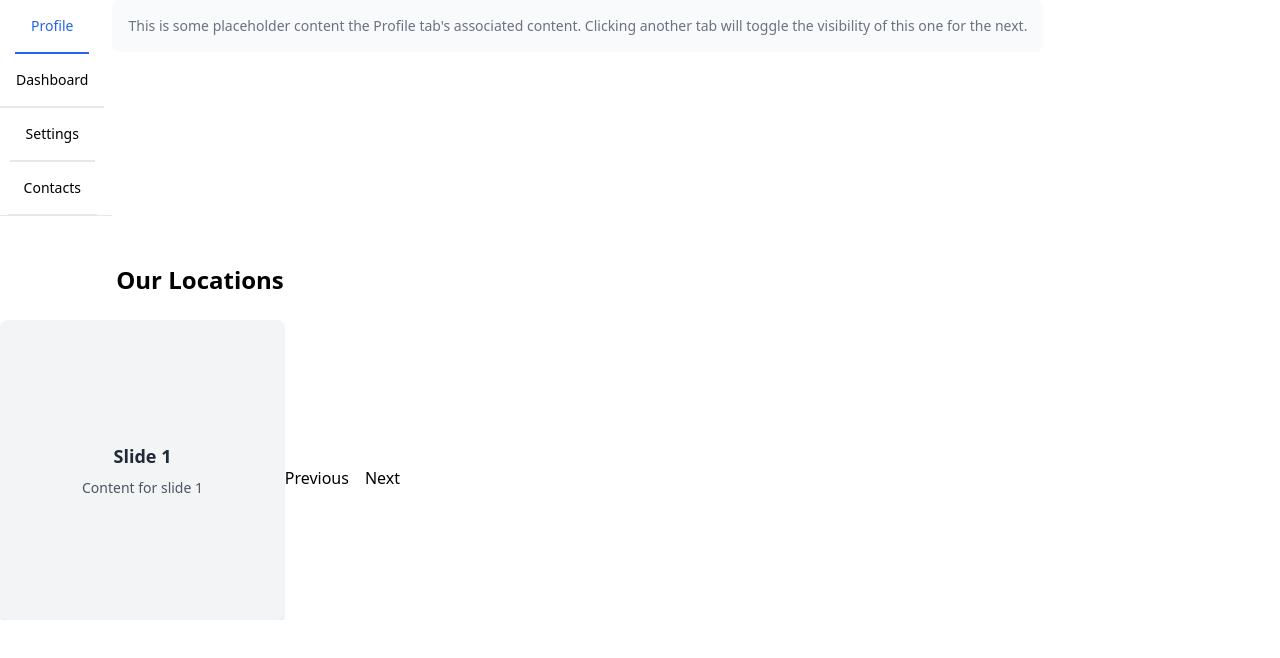
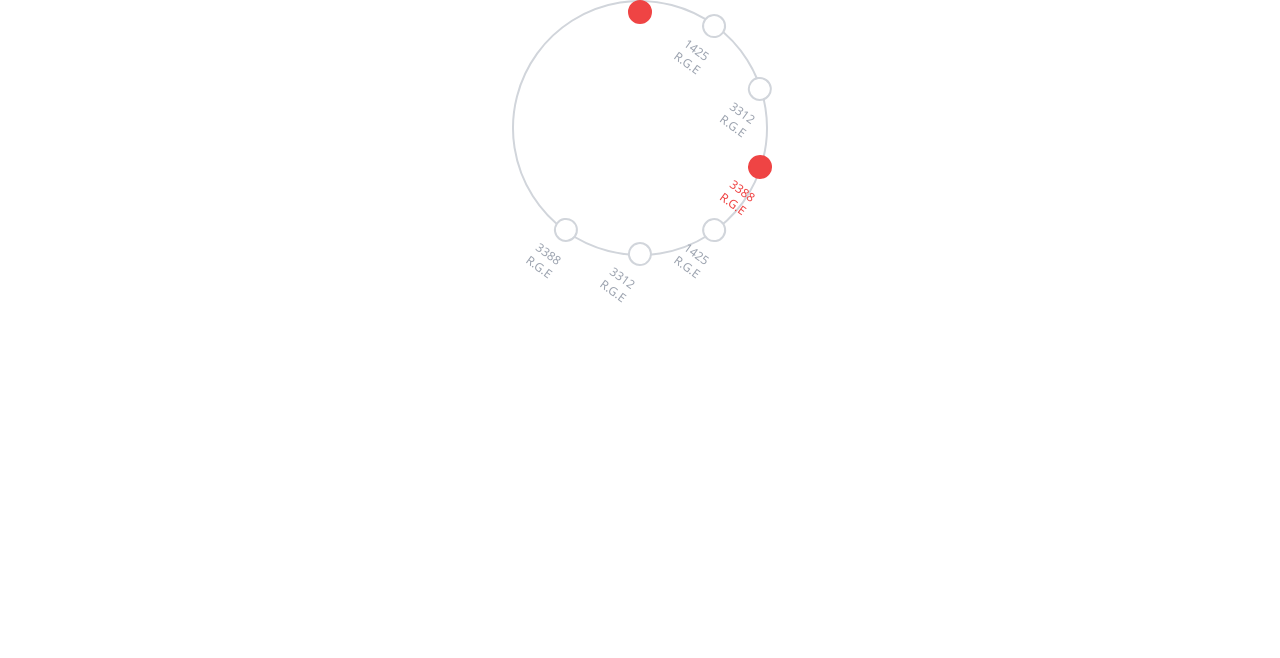
Before and after one commit to Narc2022/gracywoodsgames-timeline, a React (Create React App) app: page / in a window 1280 px wide. Shown: the top 658 px of the page. Built offline with nearby package versions, Linux system fonts and the light colour scheme.

Commit message:
added circle

```diff
--- a/src/App.js
+++ b/src/App.js
@@ -1,12 +1,14 @@
 import CircleTaber from "./component/CircleTaber";
+import HalfCircleTabber from "./component/HalfCircleTabber";
 import LocationContainer from "./component/LocationContainer";
 import RotateIndicatorTabber from "./component/RotateIndicatorTabber";
 
 export default function App() {
   return (
     <>
-      <RotateIndicatorTabber />
-      <LocationContainer />
+      <HalfCircleTabber />
+      {/* <RotateIndicatorTabber /> */}
+      {/* <LocationContainer /> */}
     </>
   );
 }
--- /dev/null
+++ b/src/component/HalfCircleTabber.jsx
@@ -0,0 +1,72 @@
+import React, { useState } from "react";
+
+const FullCircleHalfDTabber = () => {
+  const [activeTab, setActiveTab] = useState(3); // Center tab is active by default
+
+  const tabs = [
+    { id: 1, value: "1425 R.G.E" },
+    { id: 2, value: "3312 R.G.E" },
+    { id: 3, value: "3388 R.G.E" },
+    { id: 4, value: "1425 R.G.E" },
+    { id: 5, value: "3312 R.G.E" },
+    { id: 6, value: "3388 R.G.E" },
+  ];
+
+  const totalTabs = tabs.length;
+  const centerTabIndex = Math.floor(totalTabs / 2);
+  const activeTabIndex = tabs.findIndex((tab) => tab.id === activeTab);
+
+  // Calculate the rotation for the full circle based on active tab
+  const rotationAngle =
+    (centerTabIndex - activeTabIndex) * (180 / (totalTabs - 1));
+
+  return (
+    <div className="relative h-64 w-64 mx-auto flex items-center justify-center">
+      {/* Full Circle */}
+      <div
+        className="relative h-64 w-64 border-2 border-gray-300 rounded-full transition-transform duration-500"
+        style={{ transform: `rotate(${rotationAngle}deg)` }}
+      >
+        {/* Tab Indicators on Half Circle */}
+        {tabs.map((tab, index) => {
+          const angle = (180 / (totalTabs - 1)) * index; // Evenly distribute on the top half
+          const isActive = activeTab === tab.id;
+
+          // Trigonometric position on the top half of the circle
+          const positionStyle = {
+            top: `${50 - Math.cos((angle * Math.PI) / 180) * 50}%`,
+            left: `${50 + Math.sin((angle * Math.PI) / 180) * 50}%`,
+          };
+
+          return (
+            <button
+              key={tab.id}
+              onClick={() => setActiveTab(tab.id)}
+              className={`absolute w-6 h-6 rounded-full border-2 transform -translate-x-1/2 -translate-y-1/2 transition-all duration-300 ${
+                isActive
+                  ? "bg-red-500 border-red-500"
+                  : "bg-white border-gray-300"
+              }`}
+              style={positionStyle}
+            >
+              {/* Tab Labels */}
+              <span
+                className={`absolute top-8 text-xs ${
+                  isActive ? "text-red-500" : "text-gray-400"
+                }`}
+                style={{ transform: "translateX(-50%)" }}
+              >
+                {tab.value}
+              </span>
+            </button>
+          );
+        })}
+      </div>
+
+      {/* Static Center Indicator */}
+      <div className="absolute top-0 w-6 h-6 bg-red-500 rounded-full border-2 border-red-500"></div>
+    </div>
+  );
+};
+
+export default FullCircleHalfDTabber;
--- a/src/component/RotateIndicatorTabber.jsx
+++ b/src/component/RotateIndicatorTabber.jsx
@@ -32,16 +32,20 @@ const RotateIndicatorTabber = () => {
 
   return (
     <div className="flex">
-      <div className="mb-4 border-b border-gray-200 dark:border-gray-700 ">
-        <ul className="-mb-px text-sm font-medium text-center" role="tablist">
+      <div className="relative w-64 h-32 overflow-hidden rounded-t-full border-b-4 border-gray-200 dark:border-gray-700">
+        {/* Tab Buttons */}
+        <ul
+          className="absolute flex justify-between w-full top-6"
+          role="tablist"
+        >
           {tabs.map((tab) => (
-            <li key={tab.id} className="me-2" role="presentation">
+            <li key={tab.id} className="flex-1 text-center" role="presentation">
               <button
                 onClick={() => setActiveTab(tab.id)}
-                className={`inline-block p-4 border-b-2 rounded-t-lg ${
+                className={`p-2 w-16 h-16 rounded-full transition-all duration-300 ${
                   activeTab === tab.id
-                    ? "text-blue-600 border-blue-600"
-                    : "hover:text-gray-600 hover:border-gray-300 dark:hover:text-gray-300"
+                    ? "bg-blue-600 text-white translate-y-[-10px] shadow-lg"
+                    : "bg-gray-200 text-gray-600 hover:bg-gray-300"
                 }`}
                 type="button"
                 role="tab"
```
